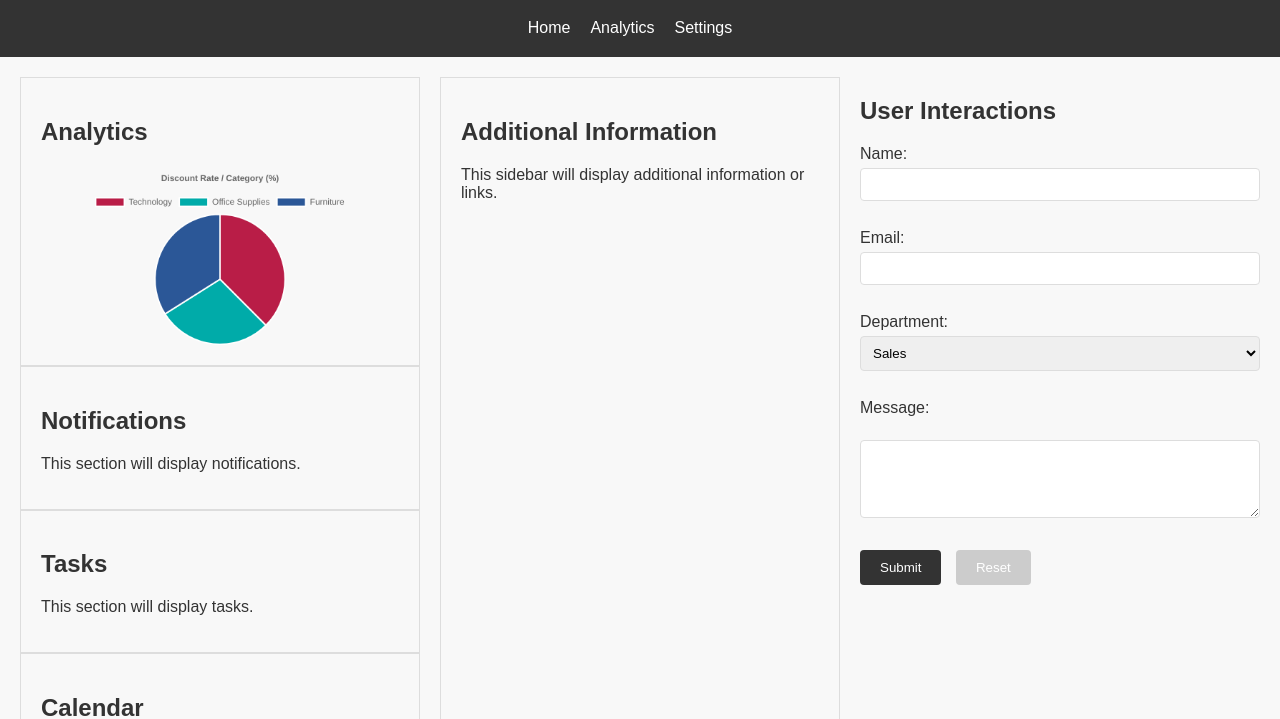
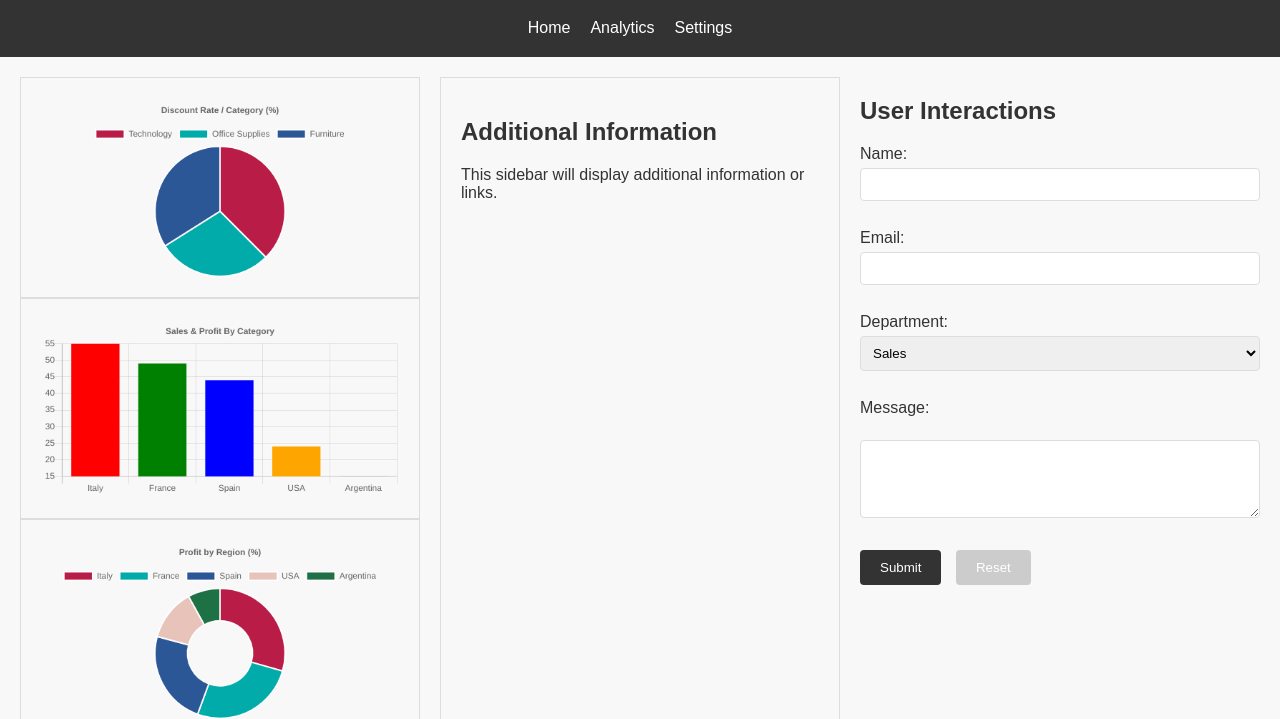
Before and after one commit to denicrizz/Tugas-milestone-untuk-memenuhi-ceklis, a plain HTML site: page index.html in a window 1280 px wide. Shown: the part 81-800 px from the top of the page. Drawn offline with nearby package versions, Linux system fonts and the light colour scheme.

Commit message:
menambah chart

```diff
--- a/index.html
+++ b/index.html
@@ -26,7 +26,6 @@
         <section id="main-content">
             <!-- Analytics Section -->
             <article id="analytics-section">
-                <h2>Analytics</h2>
                 <!-- Placeholder for analytics content -->
                 <canvas id="myChart" style="width:100%;max-width:500px"></canvas>
                 <script>
@@ -57,22 +56,70 @@
                       }
                     });
                     </script>
-
             </article>
 
             <!-- Notifications Section -->
             <article id="notifications-section">
-                <h2>Notifications</h2>
-                <!-- Placeholder for notifications content -->
-                <p>This section will display notifications.</p>
+                <canvas id="barChart" style="width:100%;max-width:500px"></canvas>
 
-            </article>
+                <script>
+                var xValues = ["Italy", "France", "Spain", "USA", "Argentina"];
+                var yValues = [55, 49, 44, 24, 15];
+                var barColors = ["red", "green","blue","orange","brown"];
+
+                new Chart("barChart", {
+                type: "bar",
+                data: {
+                labels: xValues,
+                datasets: [{
+                backgroundColor: barColors,
+                data: yValues
+                }]
+                },
+                options: {
+                legend: {display: false},
+                title: {
+                display: true,
+                text: "Sales & Profit By Category"
+                   }
+                     }
+                    });
+                    </script>
+                    </article>
 
             <!-- Tasks Section -->
             <article id="tasks-section">
-                <h2>Tasks</h2>
-                <!-- Placeholder for tasks content -->
-                <p>This section will display tasks.</p>
+
+                <canvas id="doughnutChart" style="width:100%;max-width:500px"></canvas>
+                <script>
+                    var xValues = ["Italy", "France", "Spain", "USA", "Argentina"];
+                    var yValues = [55, 49, 44, 24, 15];
+                    var barColors = [
+                      "#b91d47",
+                      "#00aba9",
+                      "#2b5797",
+                      "#e8c3b9",
+                      "#1e7145"
+                    ];
+
+                    new Chart("doughnutChart", {
+                      type: "doughnut",
+                      data: {
+                        labels: xValues,
+                        datasets: [{
+                          backgroundColor: barColors,
+                          data: yValues
+                        }]
+                      },
+                      options: {
+                        title: {
+                          display: true,
+                          text: "Profit by Region (%)"
+                        }
+                      }
+                    });
+                    </script>
+
             </article>
 
             <!-- Calendar Section -->
```
